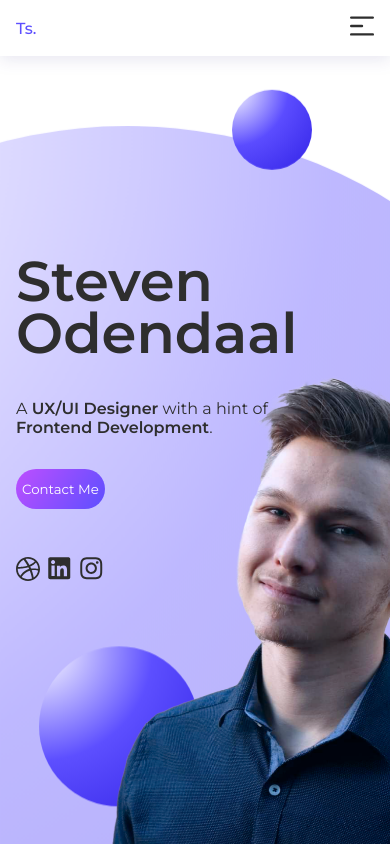
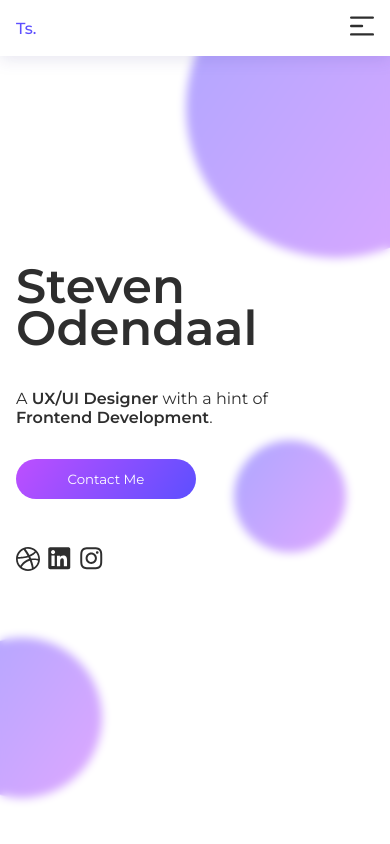
Before and after one commit to DesignStevie/Theorox-Studios, a React (Create React App) app: page /home in a window 390 px wide. Built offline with nearby package versions, Linux system fonts and the light colour scheme.

Commit message:
updated header layout

```diff
--- a/src/Pages/Home.css
+++ b/src/Pages/Home.css
@@ -2,13 +2,19 @@
   width: 100%;
   height: 100vh;
   position: absolute;
-  z-index: -99;
+  z-index: -10;
   top: 0;
   left: 0;
   right: 0;
   overflow: hidden;
+  /* From https://css.glass */
+  background: rgba(255, 255, 255, 0.5);
+  backdrop-filter: blur(5px);
+  -webkit-backdrop-filter: blur(5px);
 }
-
+.header-content h1 {
+  font-weight: 800;
+}
 .header-container {
   height: 100vh;
   padding: 0rem 2rem;
@@ -18,10 +24,10 @@
 }
 
 .home-face {
-  width: calc(100vh / 2);
-  height: calc(100vh / 2);
+  width: calc(100vh / 1.5);
+  height: calc(100vh / 1.5);
   position: absolute;
-  bottom: 0;
+  bottom: -4rem;
   left: calc(100vw / 2);
   z-index: -10;
 }
@@ -32,13 +38,23 @@
   position: absolute;
 }
 
+.first,
+.second,
+.third {
+  background: rgb(93, 79, 255);
+  background: linear-gradient(
+    125deg,
+    rgba(93, 79, 255, 1) 0%,
+    rgba(189, 79, 255, 1) 100%
+  );
+}
+
 .first {
-  width: 10rem;
-  height: 10rem;
+  width: 7rem;
+  height: 7rem;
   top: 25%;
   left: 50%;
   z-index: -20;
-  background: radial-gradient(ellipse at 0.25% 0.25%, #fff, #5d4fff, #3324e7);
   animation: moveFirst 5s infinite;
 }
 
@@ -55,11 +71,11 @@
 }
 
 .second {
-  width: 16rem;
-  height: 16rem;
+  width: 12rem;
+  height: 12rem;
   bottom: 0;
-  left: 75vw;
-  background: radial-gradient(ellipse at 0.5% 3%, #fff, #5d4fff, #3324e7);
+  z-index: -21;
+  left: 40vw;
   animation: moveSecond 8s infinite;
 }
 
@@ -68,7 +84,7 @@
     transform: translateY(0);
   }
   50% {
-    transform: translateY(0.75rem);
+    transform: translateY(-0.75rem);
   }
   100% {
     transform: translateY(0);
@@ -76,42 +92,15 @@
 }
 
 .third {
-  width: 5rem;
-  height: 5rem;
-  top: 10%;
-  right: 20%;
-  background: radial-gradient(
-    ellipse at 0.1% 0.1%,
-    #fff,
-    hsl(245, 100%, 65%),
-    #3324e7
-  );
-  animation: moveThird 8s infinite;
+  width: calc(100vh / 1.8);
+  height: calc(100vh / 1.8);
+  right: -6rem;
+  top: -2rem;
+  z-index: -22;
+  animation: moveThird 10s infinite;
 }
 
 @keyframes moveThird {
-  0% {
-    transform: translateY(0);
-  }
-  50% {
-    transform: translateY(1rem);
-  }
-  100% {
-    transform: translateY(0);
-  }
-}
-
-.fourth {
-  width: calc(100vh / 0.85);
-  height: calc(100vh / 0.85);
-  background: radial-gradient(ellipse at 0.1% 0.1%, #fff, #5d4fff, #3324e7);
-  right: -20%;
-  bottom: 0;
-  opacity: 0.4;
-  animation: moveFourth 10s infinite;
-}
-
-@keyframes moveFourth {
   0% {
     transform: translateY(0);
   }
@@ -225,7 +214,7 @@
 }
 
 .roundbutton {
-  max-width: 11.25rem;
+  width: 11.25rem;
   height: 2.5rem;
   border-radius: 3rem;
   border: none;
@@ -253,17 +242,20 @@
 }
 
 /*Contact Form*/
-.contactContainer{
+.contactContainer {
   display: flex;
 }
 
-.halfForm{
+.halfForm {
   flex: 1;
 }
 /*---------------------*/
 
 @media only screen and (max-width: 480px) {
-  .contactContainer{
+  .header-content h1 {
+    font-size: 3rem;
+  }
+  .contactContainer {
     flex-direction: column;
   }
   .header-background {
@@ -272,9 +264,6 @@
   .header-title {
     margin: 2rem 0rem !important;
     font-size: 1rem;
-  }
-  .header-container h1 {
-    font-size: 3.5rem;
   }
   .home-header-socials {
     gap: 3rem;
@@ -299,31 +288,29 @@
   }
 
   .home-face {
-    width: 30rem;
-    height: 30rem;
-    top: auto;
-    bottom: 0;
-    left: 15%;
-    z-index: -1;
+    display: none;
   }
   .paragraph-content {
     width: 100%;
   }
   .first {
-    display: none;
+    bottom: 35%;
+    top: auto;
+    left: 60%;
   }
   .second {
-    left: 10%;
+    left: -15%;
     bottom: 5%;
     width: 10rem;
     height: 10rem;
     z-index: -30;
   }
   .third {
-  }
-  .fourth {
-    bottom: -30%;
-    right: -60%;
+    bottom: 0;
+    right: -6rem;
+    top: -4rem;
+    width: 18.75rem;
+    height: 18.75rem;
   }
   .page-body {
     width: 100%;
--- a/src/Pages/Home.jsx
+++ b/src/Pages/Home.jsx
@@ -12,7 +12,7 @@ function Home() {
     <>
       <NavBar />
       <div className="header-background">
-        <b className="sphere fourth"></b>
+        <img className="home-face" src={MyImage} alt="face" />
       </div>
       <div className="header-container">
         <div className="header-content">
@@ -72,7 +72,6 @@ function Home() {
         <b className="sphere first"></b>
         <b className="sphere second"></b>
         <b className="sphere third"></b>
-        <img className="home-face" src={MyImage} alt="face" />
       </div>
 
       {/* HOME --- MY WORK */}
```
Also changed, not shown: src/index.css (+14 -8 lines).
